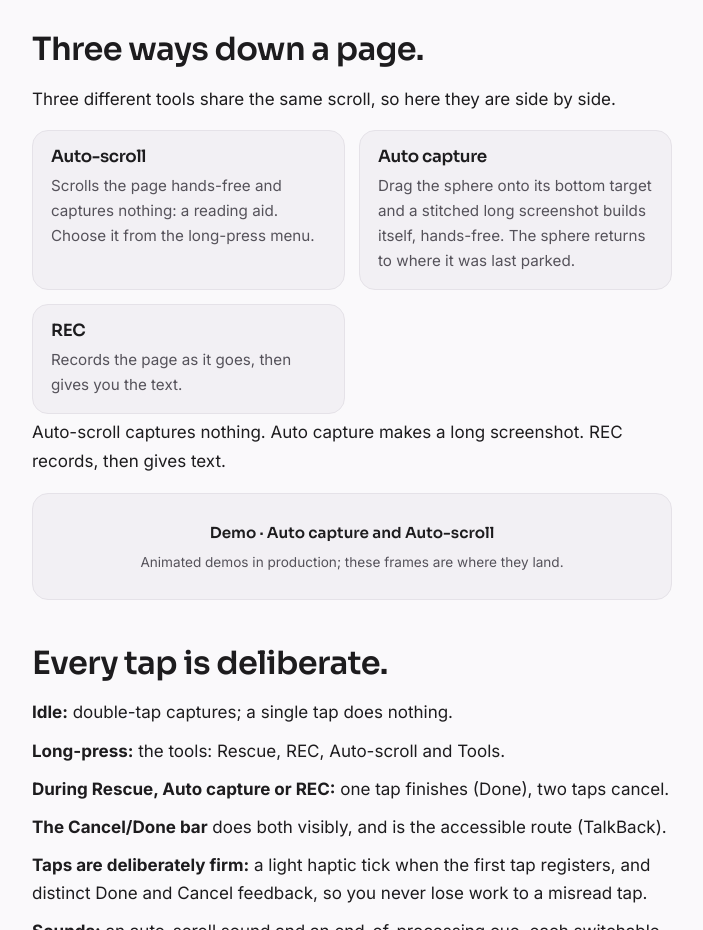
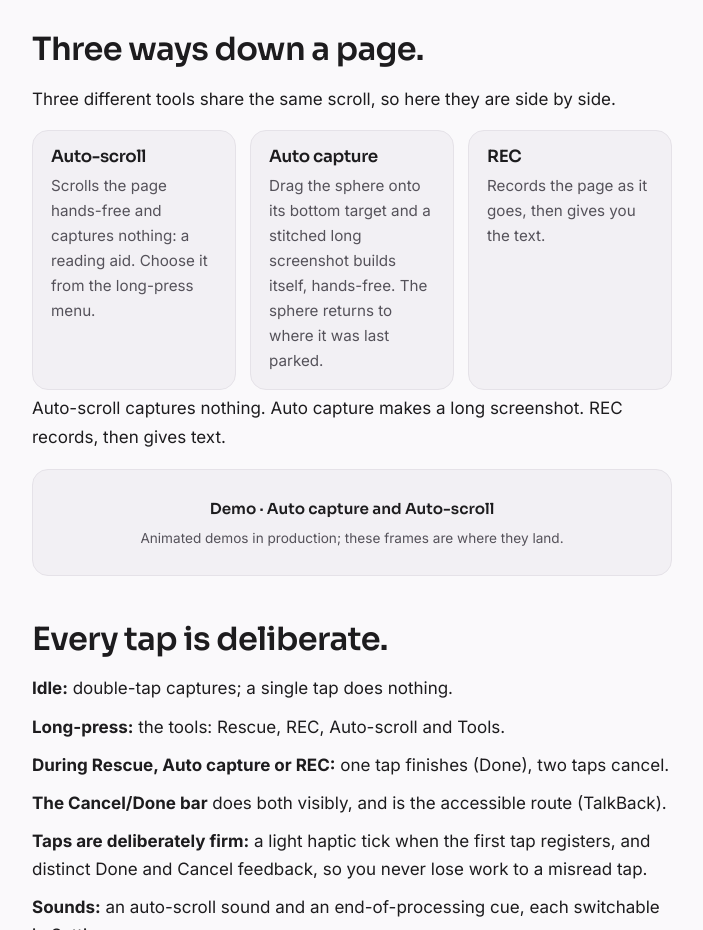
Before and after one commit to saidi-art/sphere-website, a plain HTML site: page index.html in a window 1280 px wide. Shown: the part 2820-3750 px from the top of the page, without its empty margins (288-991 px from the left). Drawn offline with Linux system fonts and the light colour scheme.

Commit message:
Fit the three-ways cards on one row in the story column

```diff
--- a/index.html
+++ b/index.html
@@ -31,7 +31,7 @@
     padding:26px 20px;display:flex;flex-direction:column;align-items:center;gap:6px;text-align:center}
   .demo-frame .df-title{font-family:Sora,Inter,sans-serif;font-weight:600;font-size:.95rem;color:var(--ink)}
   .demo-frame .df-note{font-size:.85rem;color:var(--ink2)}
-  .ways{display:grid;gap:14px;grid-template-columns:repeat(auto-fit,minmax(230px,1fr));margin:14px 0 4px}
+  .ways{display:grid;gap:14px;grid-template-columns:repeat(auto-fit,minmax(196px,1fr));margin:14px 0 4px}
   .way{border:1px solid var(--hair);border-radius:16px;background:var(--panel);padding:16px 18px}
   .way h3{margin:0 0 6px}
   .way p{margin:0;font-size:.95rem;color:var(--ink2)}
```
